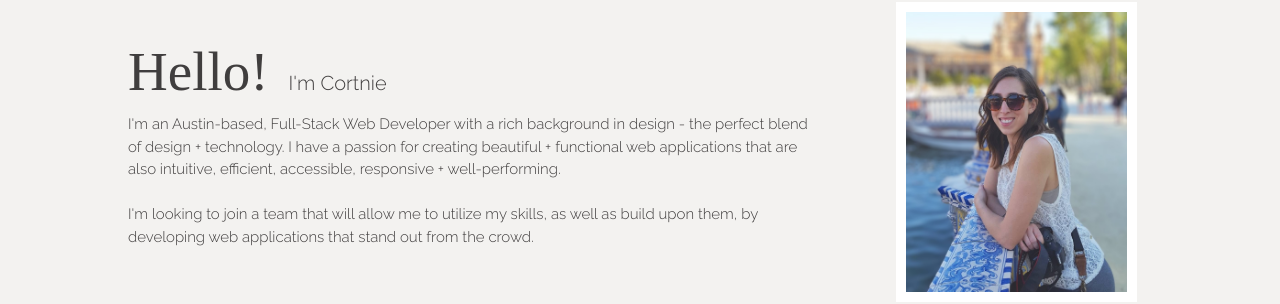
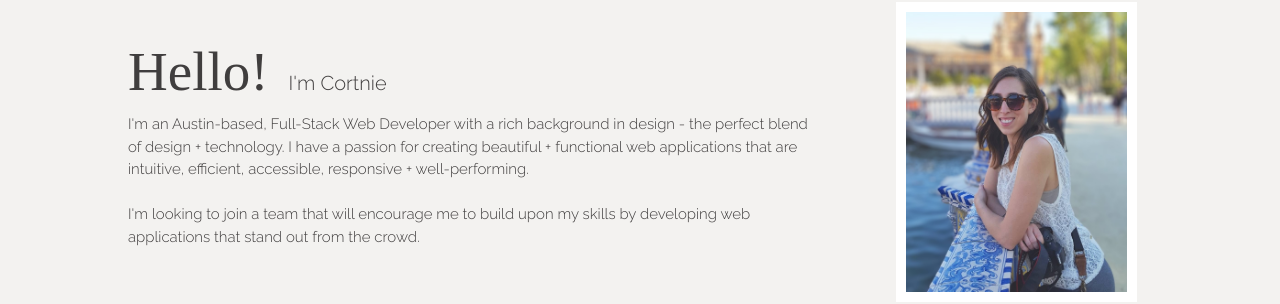
Before and after one commit to cmuscari/muscari-portfolio, a React (Create React App) app: page / in a window 1280 px wide. Shown: the part 208-512 px from the top of the page. Built offline with nearby package versions, Linux system fonts and the light colour scheme; a web font is replaced by a local one.

Commit message:
updated about me text

```diff
--- a/src/components/About/index.js
+++ b/src/components/About/index.js
@@ -17,10 +17,10 @@ function About() {
                     <h1 className="section-1-title">Hello!<span className="section-1-subtitle">I'm Cortnie</span></h1>
                     <p className="section-1-text-content">
                         I'm an Austin-based, Full-Stack Web Developer with a rich background in design - the perfect blend of design + technology.
-                        I have a passion for creating beautiful + functional web applications that are also intuitive, efficient, accessible, responsive + well-performing.
+                        I have a passion for creating beautiful + functional web applications that are intuitive, efficient, accessible, responsive + well-performing.
                         <br></br>
                         <br></br>
-                        I'm looking to join a team that will allow me to utilize my skills, as well as build upon them, by developing web applications that stand out from the crowd.
+                        I'm looking to join a team that will encourage me to build upon my skills by developing web applications that stand out from the crowd.
                     </p>
                 </div>
                 <div>
@@ -38,7 +38,7 @@ function About() {
                         Born and raised in Chicago, I graduated with a Bachelor's Degree in Interior Design from The Illinois Institute of Art, which launched my career in the design industry.  After years of designing creative and functional interior solutions for hospitality projects world-wide, I pivoted into the world of structural engineering + architecture.  It is here that I spent close to a decade utilizing programs such as AutoCAD + Photoshop, honing skills such as visual layouts + technical detailing, and collaborating on ever-changing, flexible projects - my first Agile work experience.
                         <br></br>
                         <br></br>
-                        Having a design background made it a smooth transition into Web Development.  Both of these are extremely technical and detail-oriented fields that also require me to think creatively and come up with unique, out-of-the-box solutions to problems, and I'm excited to continue my journey in the development world.
+                        Having a design background made for a smooth transition into Web Development.  Both are extremely technical, detail-oriented fields that require me to think creatively to come up with unique, out-of-the-box solutions to problems.  I'm excited to continue my journey in the development world.
                     </p>
                 </div>
             </div>
```
